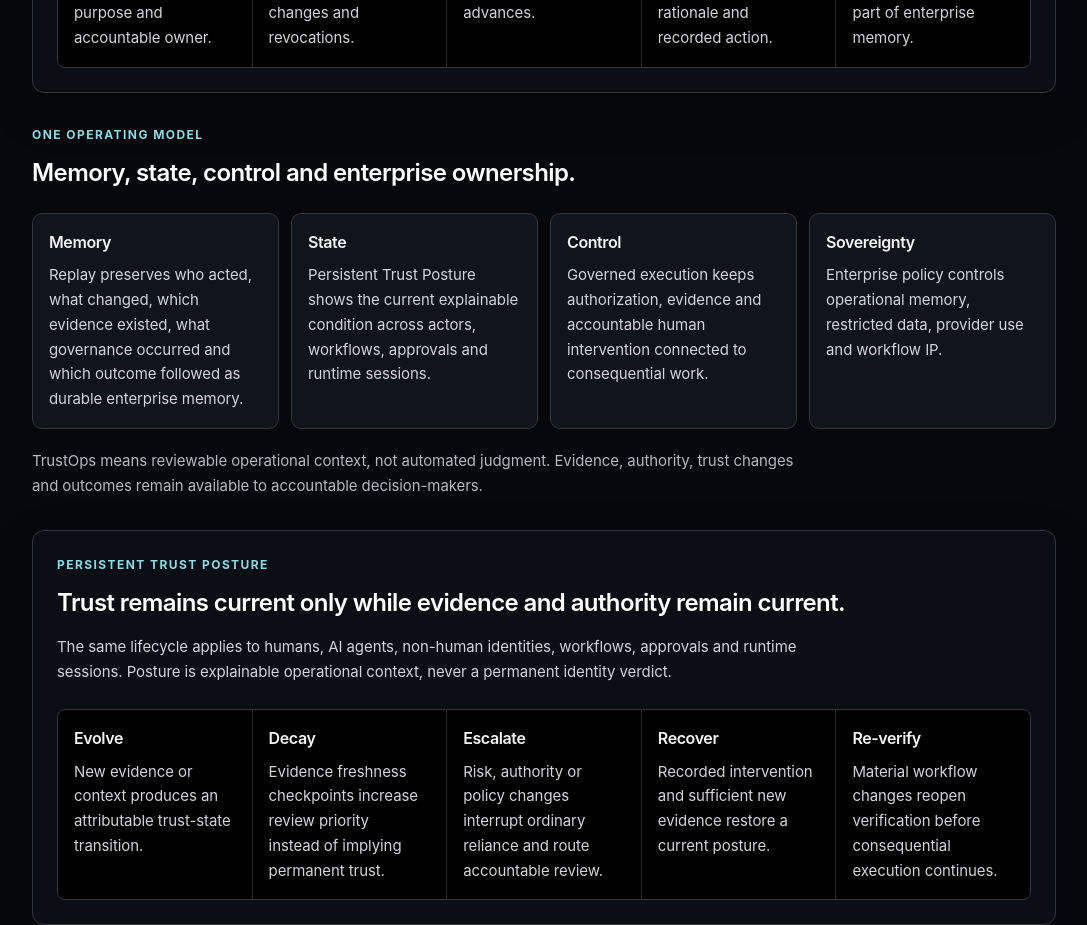
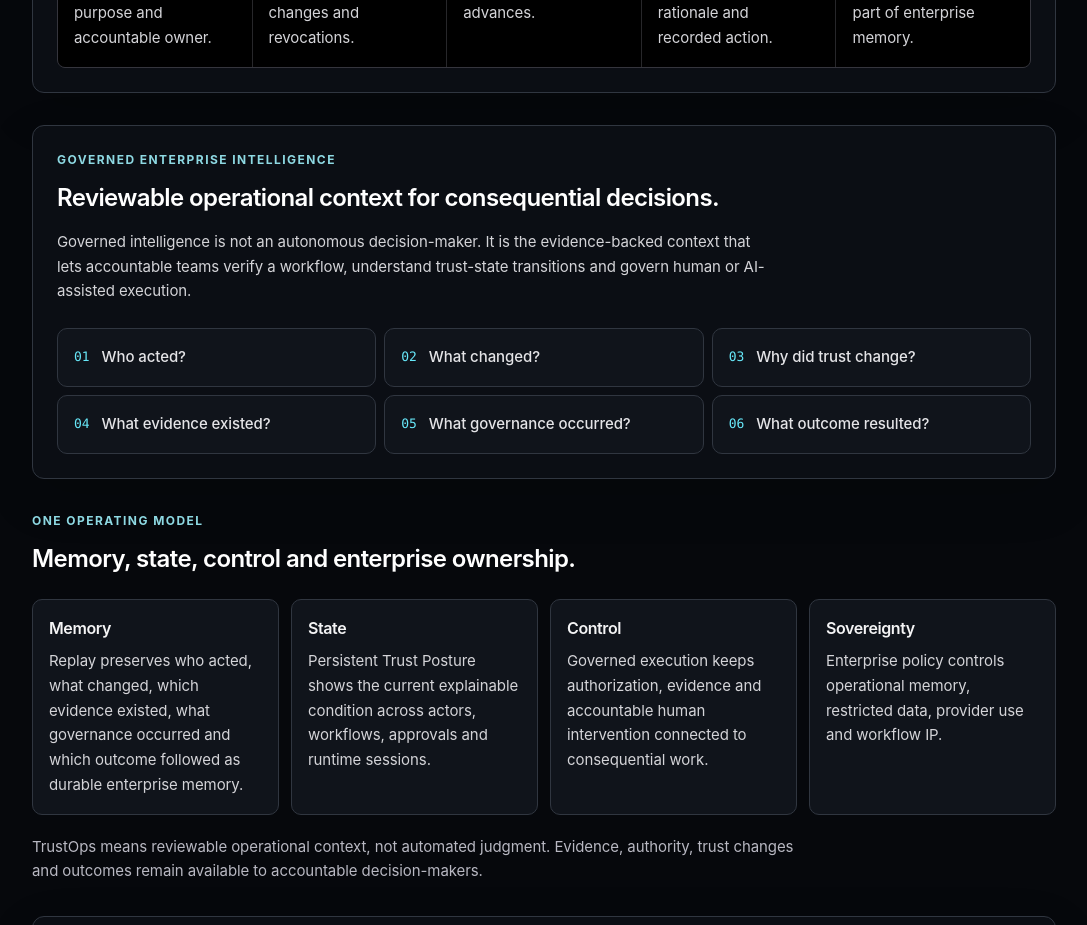
Before and after one commit to emeaexecutive/Cyber-Sentinels-V2, a Next.js app: page /platform in a window 1280 px wide. Shown: the part 800-1725 px from the top of the page, without its empty margins (96-1183 px from the left). Built offline with nearby package versions, Linux system fonts and the light colour scheme; no server answers.

Commit message:
Strengthen governed enterprise intelligence and workflow trust

```diff
--- a/app/agents/page.tsx
+++ b/app/agents/page.tsx
@@ -36,6 +36,14 @@ const runtimeControls = [
   ["Execution continuity", "Requested action, delegated scope, runtime evidence, intervention and outcome remain connected across the full operation."],
 ];
 
+const actionAccountability = [
+  ["Request", "The intended action and workflow purpose are recorded."],
+  ["Authority", "Active delegated scope and accountable ownership are checked."],
+  ["Runtime", "Evidence, policy state and material anomalies remain visible."],
+  ["Intervention", "Governance action and human review remain attributable."],
+  ["Outcome", "The final state and unresolved conditions enter Replay."],
+];
+
 export default function AgentsPage() {
   return (
     <main className="operational-shell min-h-screen px-6 py-12 text-white md:px-8">
@@ -59,6 +67,24 @@ export default function AgentsPage() {
             organizations remain accountable; AI agents do not approve work
             outside declared authority.
           </p>
+        </section>
+
+        <section className="mt-8 operational-panel p-6">
+          <p className="operational-eyebrow">Replayable AI actions</p>
+          <h2 className="mt-3 max-w-3xl text-2xl font-semibold">
+            Every consequential action retains its accountability chain.
+          </h2>
+          <div className="mt-6 grid gap-px overflow-hidden rounded-lg border border-zinc-800 bg-zinc-800 sm:grid-cols-2 lg:grid-cols-5">
+            {actionAccountability.map(([title, copy], index) => (
+              <article key={title} className="min-w-0 bg-black p-4">
+                <p className="font-mono text-xs text-cyan-300">
+                  {String(index + 1).padStart(2, "0")}
+                </p>
+                <h3 className="mt-2 font-semibold text-zinc-100">{title}</h3>
+                <p className="mt-2 text-sm leading-6 text-zinc-500">{copy}</p>
+              </article>
+            ))}
+          </div>
         </section>
 
         <section className="mt-8">
--- a/app/page.tsx
+++ b/app/page.tsx
@@ -55,7 +55,7 @@ export default function Home() {
         <div className="max-w-5xl">
           <p className="operational-eyebrow">TrustOps operating system</p>
           <h1 className="mt-5 max-w-4xl text-4xl font-semibold leading-[1.06] tracking-tight text-white sm:text-5xl md:text-6xl lg:text-7xl">
-            The operational trust operating system for intelligent enterprises.
+            Govern operational trust across humans, AI agents and enterprise workflows.
           </h1>
           <p className="mt-6 max-w-3xl text-lg leading-8 text-zinc-200 sm:text-xl sm:leading-9">
             Keep humans, AI agents, non-human identities and consequential
@@ -64,7 +64,8 @@ export default function Home() {
           <p className="mt-4 max-w-2xl text-sm leading-7 text-zinc-400 sm:text-base">
             Cyber Sentinels connects replayable operational memory, governed
             execution, Authorization Lineage, evidence continuity, Persistent
-            Trust Posture and enterprise AI sovereignty.
+            Trust Posture and enterprise AI sovereignty into one accountable
+            operating model.
           </p>
         </div>
 
--- a/app/platform/page.tsx
+++ b/app/platform/page.tsx
@@ -21,6 +21,15 @@ const postureLifecycle = [
   ["Escalate", "Risk, authority or policy changes interrupt ordinary reliance and route accountable review."],
   ["Recover", "Recorded intervention and sufficient new evidence restore a current posture."],
   ["Re-verify", "Material workflow changes reopen verification before consequential execution continues."],
+];
+
+const workflowVerificationQuestions = [
+  "Who acted?",
+  "What changed?",
+  "Why did trust change?",
+  "What evidence existed?",
+  "What governance occurred?",
+  "What outcome resulted?",
 ];
 
 export default function PlatformPage() {
@@ -60,6 +69,28 @@ export default function PlatformPage() {
                 <h3 className="mt-2 font-semibold text-zinc-100">{title}</h3>
                 <p className="mt-2 text-sm leading-6 text-zinc-400">{copy}</p>
               </article>
+            ))}
+          </div>
+        </section>
+
+        <section className="mt-8 operational-panel p-6">
+          <p className="operational-eyebrow">Governed enterprise intelligence</p>
+          <h2 className="mt-3 text-2xl font-semibold">
+            Reviewable operational context for consequential decisions.
+          </h2>
+          <p className="mt-4 max-w-3xl text-sm leading-7 text-zinc-400">
+            Governed intelligence is not an autonomous decision-maker. It is the
+            evidence-backed context that lets accountable teams verify a workflow,
+            understand trust-state transitions and govern human or AI-assisted execution.
+          </p>
+          <div className="mt-6 grid gap-2 sm:grid-cols-2 lg:grid-cols-3">
+            {workflowVerificationQuestions.map((question, index) => (
+              <div key={question} className="operational-card flex min-w-0 items-center gap-3 p-4">
+                <span className="font-mono text-xs text-cyan-300">
+                  {String(index + 1).padStart(2, "0")}
+                </span>
+                <p className="text-sm font-medium text-zinc-200">{question}</p>
+              </div>
             ))}
           </div>
         </section>
--- a/app/trust-center/page.tsx
+++ b/app/trust-center/page.tsx
@@ -116,7 +116,7 @@ export default async function TrustCenterPage() {
           <div className="mt-4 flex flex-wrap items-start justify-between gap-6">
             <div>
               <h1 className="max-w-3xl text-4xl font-semibold leading-tight md:text-5xl">
-                Operate trust as workflows change.
+                Govern operational trust as workflows change.
               </h1>
               <p className="mt-4 max-w-3xl text-sm leading-7 text-zinc-400">
                 TrustOps connects human and non-human identity, runtime posture,
@@ -129,8 +129,8 @@ export default async function TrustCenterPage() {
                 AI agents, service accounts and API actors.
               </p>
               <p className="mt-3 max-w-3xl text-sm leading-7 text-zinc-300">
-                Operational trust infrastructure for humans, AI agents and
-                enterprise workflows.
+                Governed enterprise intelligence means evidence-backed,
+                replayable context for accountable decisions—not autonomous judgment.
               </p>
             </div>
             <State value={snapshot.badge} />
--- a/app/verification-replay/page.tsx
+++ b/app/verification-replay/page.tsx
@@ -42,7 +42,7 @@ export default function VerificationReplayPage() {
             Replayable enterprise memory
           </p>
           <h1 className="mt-4 max-w-4xl text-4xl font-semibold md:text-5xl">
-            Replay is the enterprise memory system for operational trust.
+            Replay is the memory and accountability layer for enterprise operations.
           </h1>
           <p className="mt-4 text-sm font-semibold text-cyan-100">
             Mission-critical continuity for enterprise trust operations.
```
Also changed, not shown: 1 other file (tests, documents, lock files or other folders).
